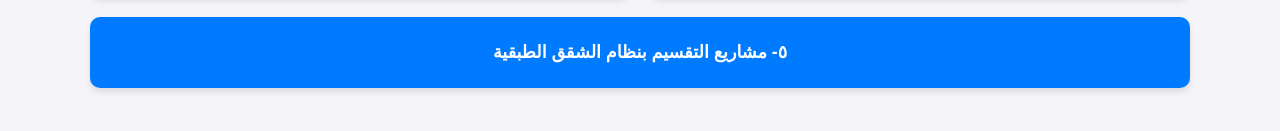
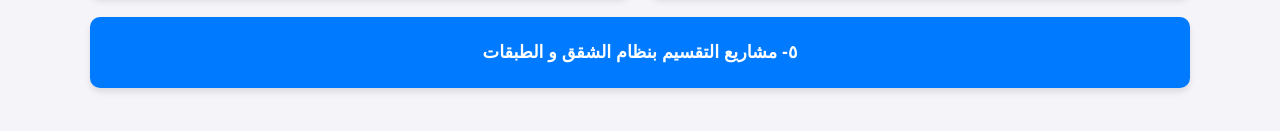
Before and after one commit to ihvvdsd4/Filesm, a plain HTML site: page index.html in a window 1280 px wide. Shown: the part 311-442 px from the top of the page. Drawn offline with Linux system fonts and the light colour scheme.

Commit message:
Update index.html

```diff
--- a/index.html
+++ b/index.html
@@ -98,7 +98,7 @@
             </a>
 
             <a href="https://docs.google.com/document/d/1rjaho9YJ1LjZurOFapbCICKRzevNH5IvlNvsSmvhXC4/edit?usp=drivesdk" class="service-link">
-                ٥- مشاريع التقسيم بنظام الشقق الطبقية
+        ٥- مشاريع التقسيم بنظام الشقق و الطبقات
 
             </a>
 
```
